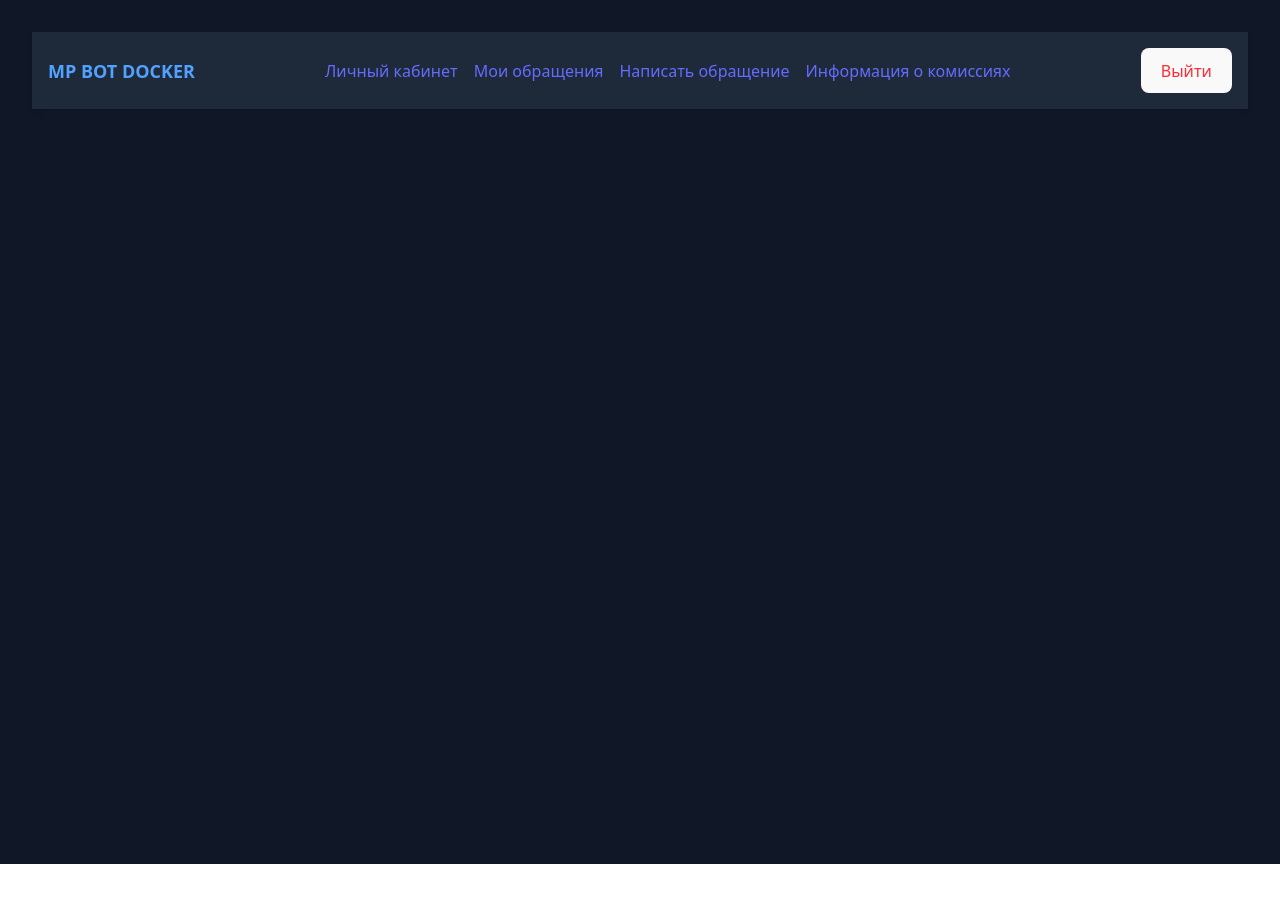
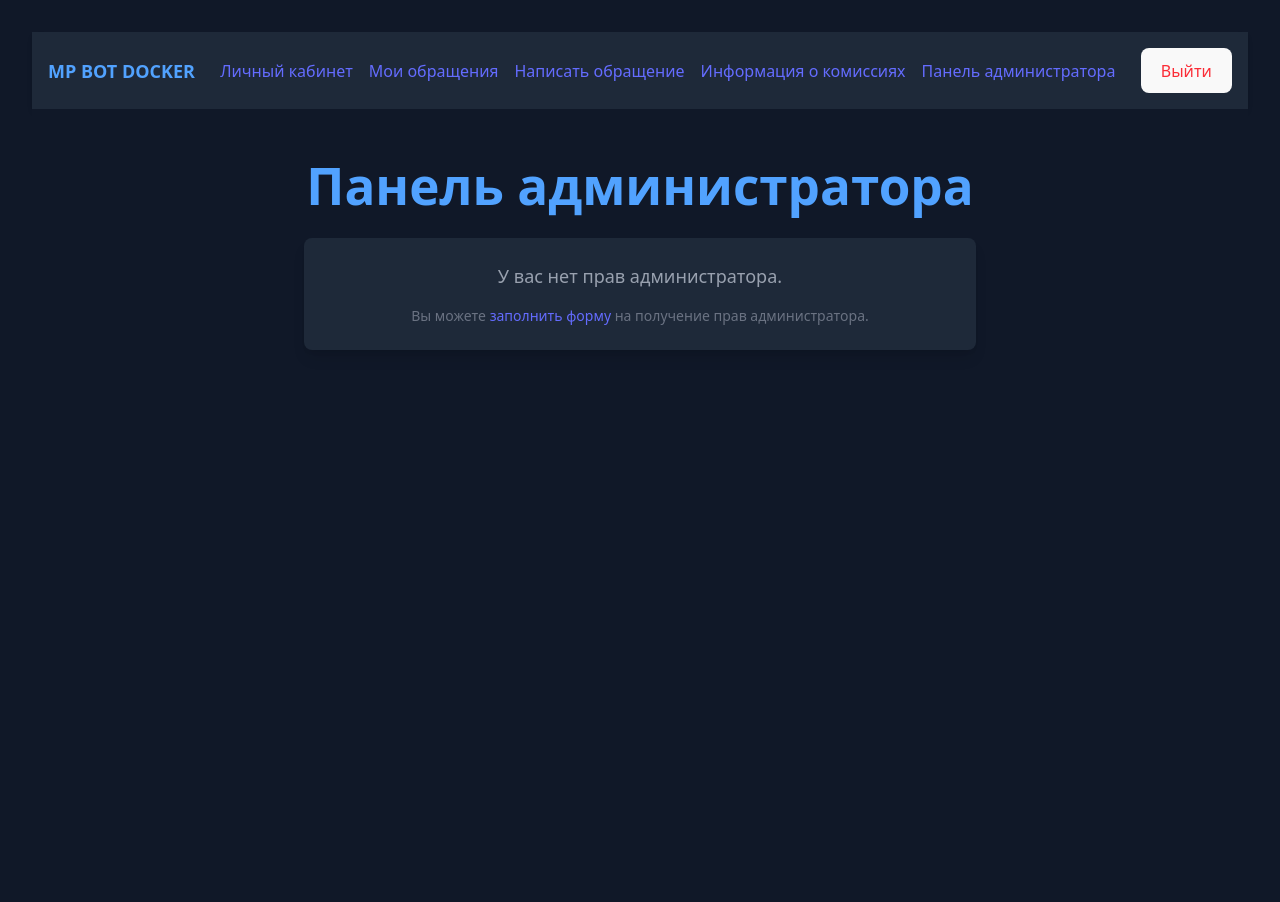
Before and after one commit to 0101Programmer/mp_bot_docker, a Vue app in the folder mp-bot-docker-frontend/: page /admin_panel in a window 1280 px wide. Shown: the top 902 px of the page. Before the commit the page ends 864 px from the top, so only its background shows below. Built offline with nearby package versions, Linux system fonts and the light colour scheme.

Commit message:
Добавлена страница "панель администратора"

```diff
--- a/mp-bot-docker-frontend/src/App.vue
+++ b/mp-bot-docker-frontend/src/App.vue
@@ -92,6 +92,14 @@ const logout = async () => {
               Информация о комиссиях
             </router-link>
           </li>
+          <li>
+            <router-link
+              to="/admin_panel"
+              class="text-blue-400 hover:text-blue-300 transition-colors duration-200"
+            >
+              Панель администратора
+            </router-link>
+          </li>
         </ul>
 
         <!-- Кнопка выхода -->
--- /dev/null
+++ b/mp-bot-docker-frontend/src/pages/AdminPanel.vue
@@ -0,0 +1,60 @@
+<template>
+  <div class="min-h-screen bg-gray-900 text-white flex flex-col items-center justify-start p-4">
+    <!-- Приветственное сообщение -->
+    <h1 class="text-3xl font-bold text-blue-400 mt-8 mb-6 text-center">
+      Панель администратора
+    </h1>
+
+    <!-- Если пользователь администратор -->
+    <div v-if="isAdmin" class="w-full max-w-2xl bg-gray-800 shadow-lg rounded-lg overflow-hidden p-6">
+      <h2 class="text-xl font-bold text-blue-400 mb-4">Доступные действия:</h2>
+      <ul class="space-y-3">
+        <li>
+          <a href="#" class="block w-full px-4 py-2 bg-gray-700 hover:bg-gray-800 text-white font-semibold rounded-md transition-colors duration-200">
+            Действия с комиссиями
+          </a>
+        </li>
+        <li>
+          <a href="#" class="block w-full px-4 py-2 bg-gray-700 hover:bg-gray-800 text-white font-semibold rounded-md transition-colors duration-200">
+            Действия с пользователями
+          </a>
+        </li>
+        <li>
+          <a href="#" class="block w-full px-4 py-2 bg-gray-700 hover:bg-gray-800 text-white font-semibold rounded-md transition-colors duration-200">
+            Просмотр обращений
+          </a>
+        </li>
+        <li>
+          <a href="#" class="block w-full px-4 py-2 bg-gray-700 hover:bg-gray-800 text-white font-semibold rounded-md transition-colors duration-200">
+            Заявки на получение прав администратора
+          </a>
+        </li>
+      </ul>
+    </div>
+
+    <!-- Если пользователь НЕ администратор -->
+    <div v-else class="w-full max-w-2xl bg-gray-800 shadow-lg rounded-lg overflow-hidden p-6 text-center">
+      <p class="text-gray-400 text-lg mb-4">
+        У вас нет прав администратора.
+      </p>
+      <p class="text-gray-500 text-sm">
+        Вы можете
+        <a href="#" class="text-blue-400 underline hover:text-blue-500 transition-colors duration-200">
+          заполнить форму
+        </a>
+        на получение прав администратора.
+      </p>
+    </div>
+  </div>
+</template>
+
+<script setup lang="ts">
+import { computed } from 'vue';
+import { useUserStore } from '../stores/userStore';
+
+// Инициализируем хранилище пользователя
+const userStore = useUserStore();
+
+// Проверка, является ли пользователь администратором
+const isAdmin = computed(() => userStore.userData?.is_admin || false);
+</script>
--- a/mp-bot-docker-frontend/src/router/index.ts
+++ b/mp-bot-docker-frontend/src/router/index.ts
@@ -6,6 +6,7 @@ import MyAppeals from "../pages/MyAppeals.vue";
 import Success from "../pages/Success.vue";
 import CreateAppeal from "../pages/CreateAppeal.vue";
 import CommissionsInfo from "../pages/CommissionsInfo.vue";
+import AdminPanel from "../pages/AdminPanel.vue";
 
 
 const routes = [
@@ -28,6 +29,11 @@ const routes = [
   name: 'CommissionsInfo',
   component: CommissionsInfo,
   },
+  {
+  path: '/admin_panel',
+  name: 'AdminPanel',
+  component: AdminPanel,
+  },
 ];
 
 const router = createRouter({
```
